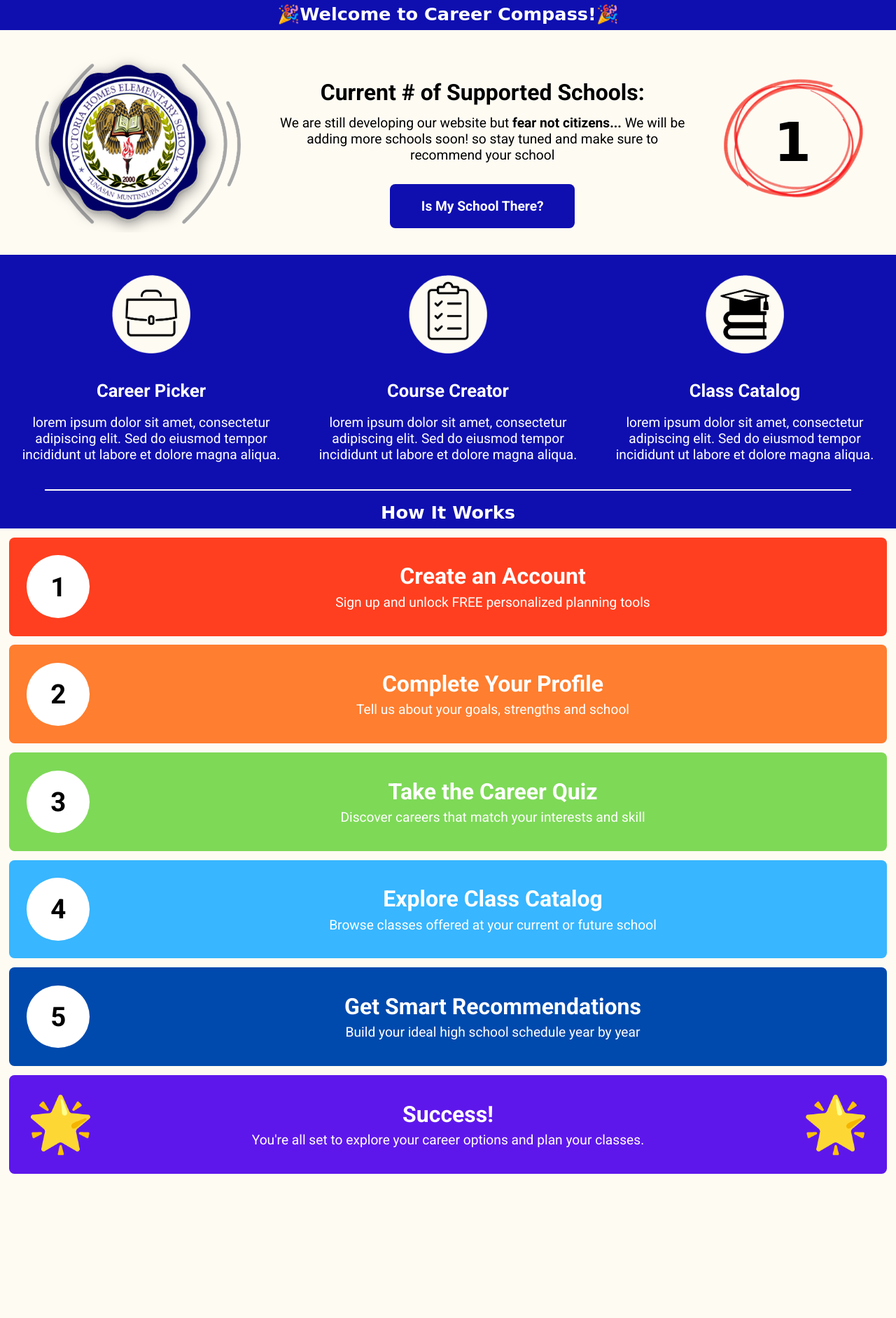
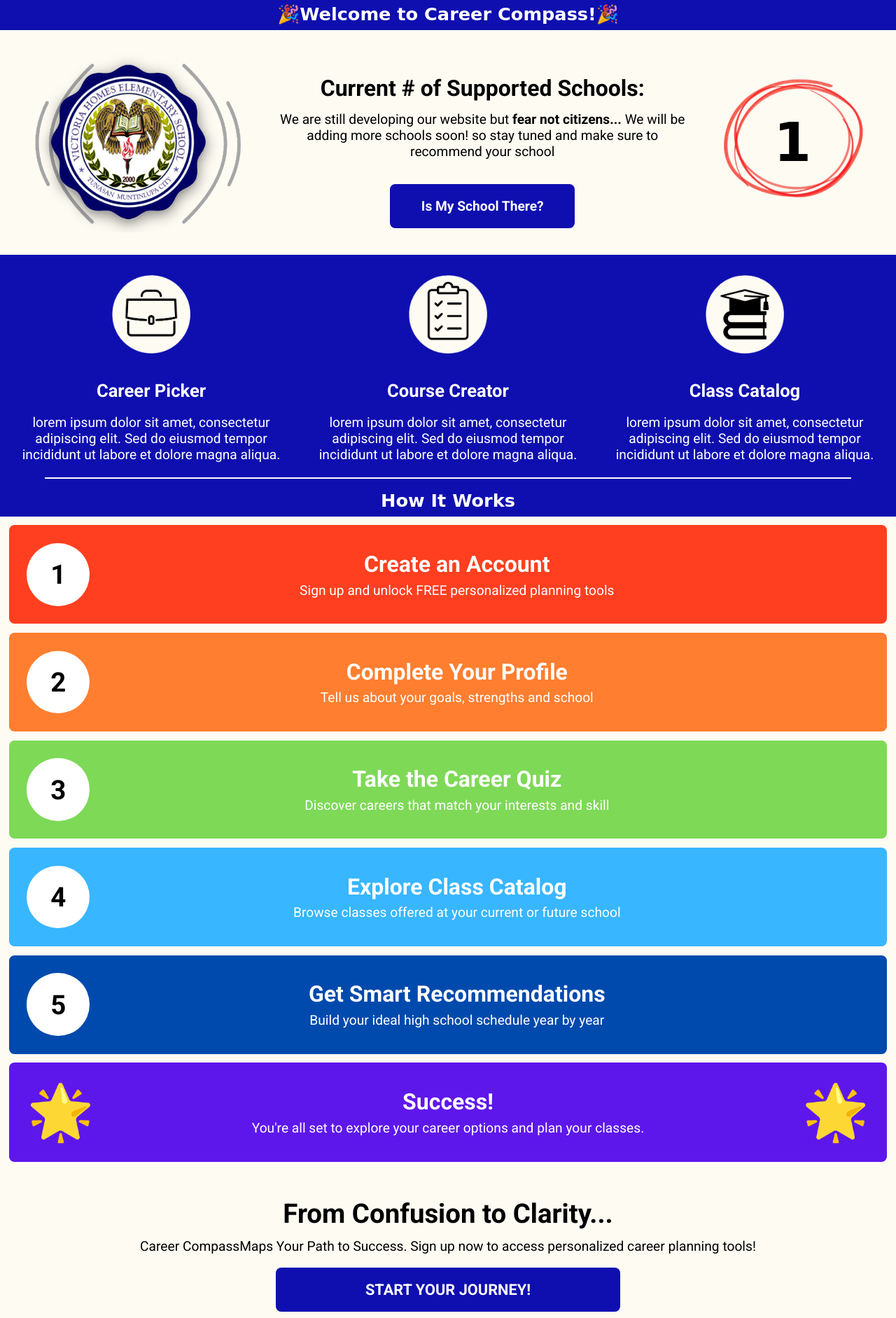
Before and after one commit to LegoMaster152010/CODE, a plain HTML site: page career-compass/index.html in a window 1280 px wide. Shown: the part 457-2340 px from the top of the page at 70% size. Before the commit the page ends 2147 px from the top, so only its background shows below. Drawn offline with Linux system fonts and the light colour scheme; a web font is replaced by a local one.

```diff
--- a/career-compass/career-compass-styles.css
+++ b/career-compass/career-compass-styles.css
@@ -11,6 +11,46 @@ html, body {
   margin: 0;
   padding: 0;
   background-color: var(--background-color);
+}
+
+/* ======= Main ======= */
+.title {
+  color: var(--black);
+  font-family: var(--font-family-main);
+  font-size: 2.5vw;
+  font-weight: bold;
+  margin-bottom: -1%;
+  text-align: center;
+}
+
+.description {
+  color: var(--black);
+  font-family: var(--font-family-main);
+  font-size: 1.5vw;
+  text-align: center;
+  margin-bottom: 0.5%;
+}
+
+.button {
+  background-color: var(--primary-color);
+  border: none;
+  border-radius: 0.6vw;
+  color: var(--white);
+  cursor: pointer;
+  font-family: var(--font-family-main);
+  font-size: 1.5vw;
+  font-weight: 650;
+  padding: 1.6vw 3.5vw;
+  text-decoration: none;
+  margin: auto;
+}
+
+.button:hover {
+  background-color: var(--white);
+}
+
+.white {
+  color: var(--white);
 }
 
 /* ======= Navbar ======= */
@@ -186,33 +226,8 @@ html, body {
   justify-content: center;
 }
 
-.featured-text {
-  color: var(--black);
-  font-family: var(--font-family-main);
-  font-size: 2.5vw;
-  font-weight: bold;
-  margin-bottom: -1%;
-}
-
-.featured-description {
-  color: var(--black);
-  font-family: var(--font-family-main);
-  font-size: 1.5vw;
+#featured-description {
   margin-bottom: 5%;
-  text-align: center;
-}
-
-.featured-button {
-  background-color: var(--primary-color);
-  border: none;
-  border-radius: 0.6vw;
-  color: var(--white);
-  cursor: pointer;
-  font-family: var(--font-family-main);
-  font-size: 1.5vw;
-  font-weight: 650;
-  padding: 1.6vw 3.5vw;
-  text-decoration: none;
 }
 
 .featured-count {
@@ -402,6 +417,7 @@ html, body {
   flex: 1;
   min-height: 7vw;
   text-align: center;
+  margin-right: 8vw;
 }
 
 .how-it-works-description h3 {
@@ -466,3 +482,23 @@ html, body {
   color: gold;
 
 }
+
+/* ======= Call to Action ======= */
+.call-to-action {
+  text-align: center;
+  margin: 4% 0 5% 0;
+}
+
+#cta-title {
+  font-size: 3vw;
+}
+
+#cta-button {
+  font-size: 1.7vw;
+  padding: 1.5vw 10vw;
+}
+
+#cta-description {
+  font-size: 1.5vw;
+  margin: 2% 0 3% 0;;
+}
--- a/career-compass/index.html
+++ b/career-compass/index.html
@@ -46,7 +46,7 @@
                 <li><a href="Class Catalog.html" style="white-space: nowrap;">Class Catalog</a></li>
             </ul>
 
-            <a href="Login.html" class="login-btn">LOGIN</a>
+            <a href="login.html" class="login-btn">LOGIN</a>
 
         </nav>
     </header>
@@ -76,18 +76,18 @@
                 <div class="carousel-slide"><img src="images/featured-section/logo1.png" alt="Logo 1" class="logo1"></div>
                 <div class="carousel-slide"><img src="images/featured-section/logo2.png" alt="Logo 2" class="logo2"></div>
                 <div class="carousel-slide"><img src="images/featured-section/logo3.png" alt="Logo 3" class="logo3"></div>
-                <p class="carousel-slide">Dont see your school? <a href="Is My School There.html">Click here to reccomend it to us!</a></p>
+                <p class="carousel-slide">Dont see your school? <a href="is-my-school-there.html">Click here to reccomend it to us!</a></p>
                 </div>
             </div>
 
             <script src="career-compass-java.js"></script>
 
             <div class="featured-info">
-                <h3 class="featured-text">Current # of Supported Schools:</h3>
-                <p class="featured-description">We are still developing our website but <span class="hover-text">fear not citizens...
+                <h3 class="title">Current # of Supported Schools:</h3>
+                <p class="description" id="featured-description">We are still developing our website but <span class="hover-text">fear not citizens...
                     <span class="character-head"><img src="images/All-Might.png" alt="Character Head"></span>
                 </span> We will be adding more schools soon! so stay tuned and make sure to recommend your school</p>
-                <a href="Is My School There.html" class="featured-button">Is My School There?</a>
+                <a href="is-my-school-there.html" class="button">Is My School There?</a>
             </div>
 
             <div class="featured-count">
@@ -103,19 +103,19 @@
             <article class="overview-item">
                 <img src="images/overview-section/career-picker.png" alt="Business Case Icon" class="overview-image">
                 <h4 class="overview-title">Career Picker</h4>
-                <p class="overview-description">lorem ipsum dolor sit amet, consectetur adipiscing elit. Sed do eiusmod tempor incididunt ut labore et dolore magna aliqua.</p>
+                <p class="description white">lorem ipsum dolor sit amet, consectetur adipiscing elit. Sed do eiusmod tempor incididunt ut labore et dolore magna aliqua.</p>
             </article>
 
             <article class="overview-item">
                 <img src="images/overview-section/course-creator.png" alt="Course Creator Icon" class="overview-image">
                 <h4 class="overview-title">Course Creator</h4>
-                <p class="overview-description">lorem ipsum dolor sit amet, consectetur adipiscing elit. Sed do eiusmod tempor incididunt ut labore et dolore magna aliqua.</p>
+                <p class="description white">lorem ipsum dolor sit amet, consectetur adipiscing elit. Sed do eiusmod tempor incididunt ut labore et dolore magna aliqua.</p>
             </article>
 
             <article class="overview-item">
                 <img src="images/overview-section/class-catalog.png" alt="Class Catalog Icon" class="overview-image">
                 <h4 class="overview-title">Class Catalog</h4>
-                <p class="overview-description">lorem ipsum dolor sit amet, consectetur adipiscing elit. Sed do eiusmod tempor incididunt ut labore et dolore magna aliqua.</p>
+                <p class="description white">lorem ipsum dolor sit amet, consectetur adipiscing elit. Sed do eiusmod tempor incididunt ut labore et dolore magna aliqua.</p>
             </article>
 
         </section>
@@ -183,6 +183,12 @@
 
         </section>
 
+        <section class="call-to-action">
+            <h2 class="title" id="cta-title">From Confusion to Clarity...</h2>
+            <p class="description" id="cta-description">Career CompassMaps Your Path to Success. Sign up now to access personalized career planning tools!</p>
+            <a href="login.html" class="button" id="cta-button">START YOUR JOURNEY!</a>
+        </section>
+
     </main>
 </body>
 </html>
```
